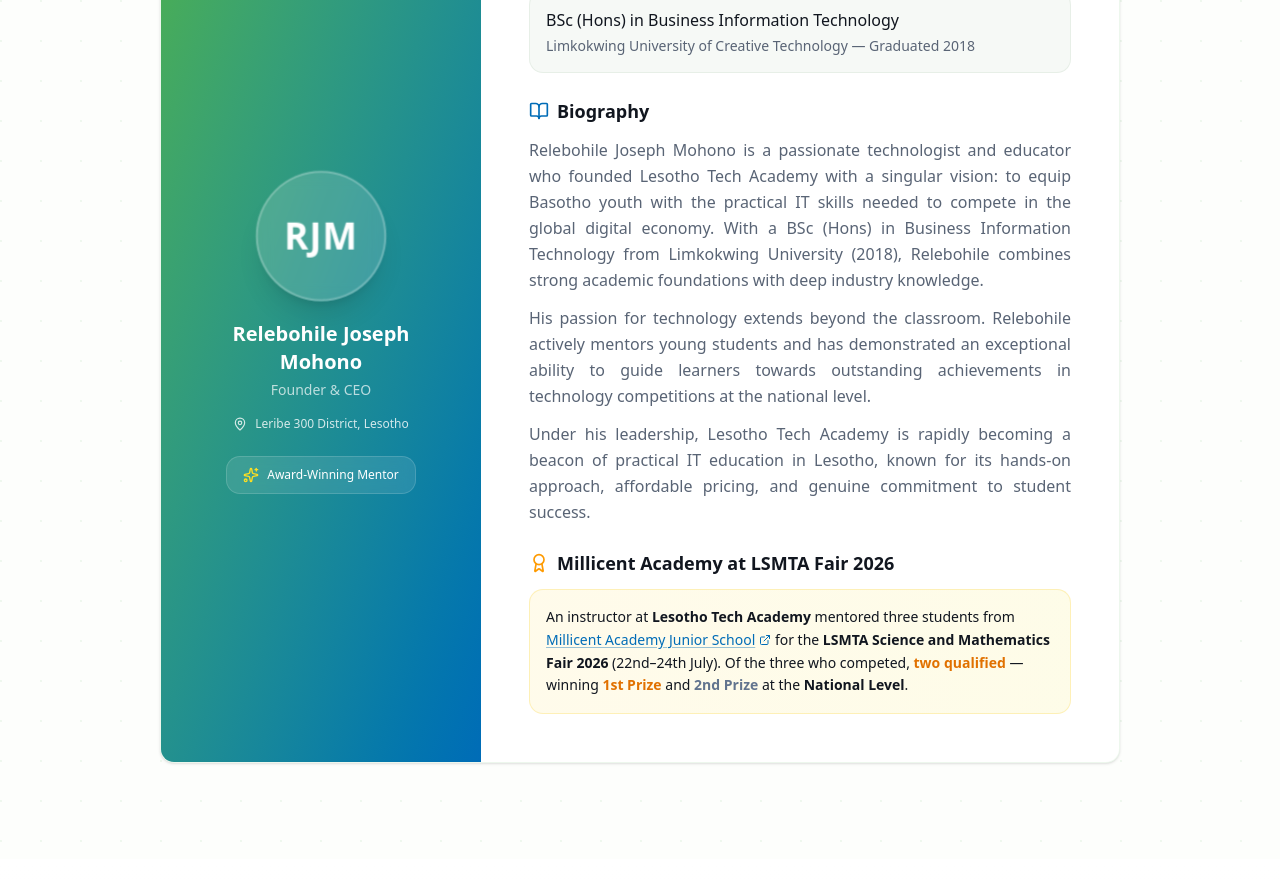
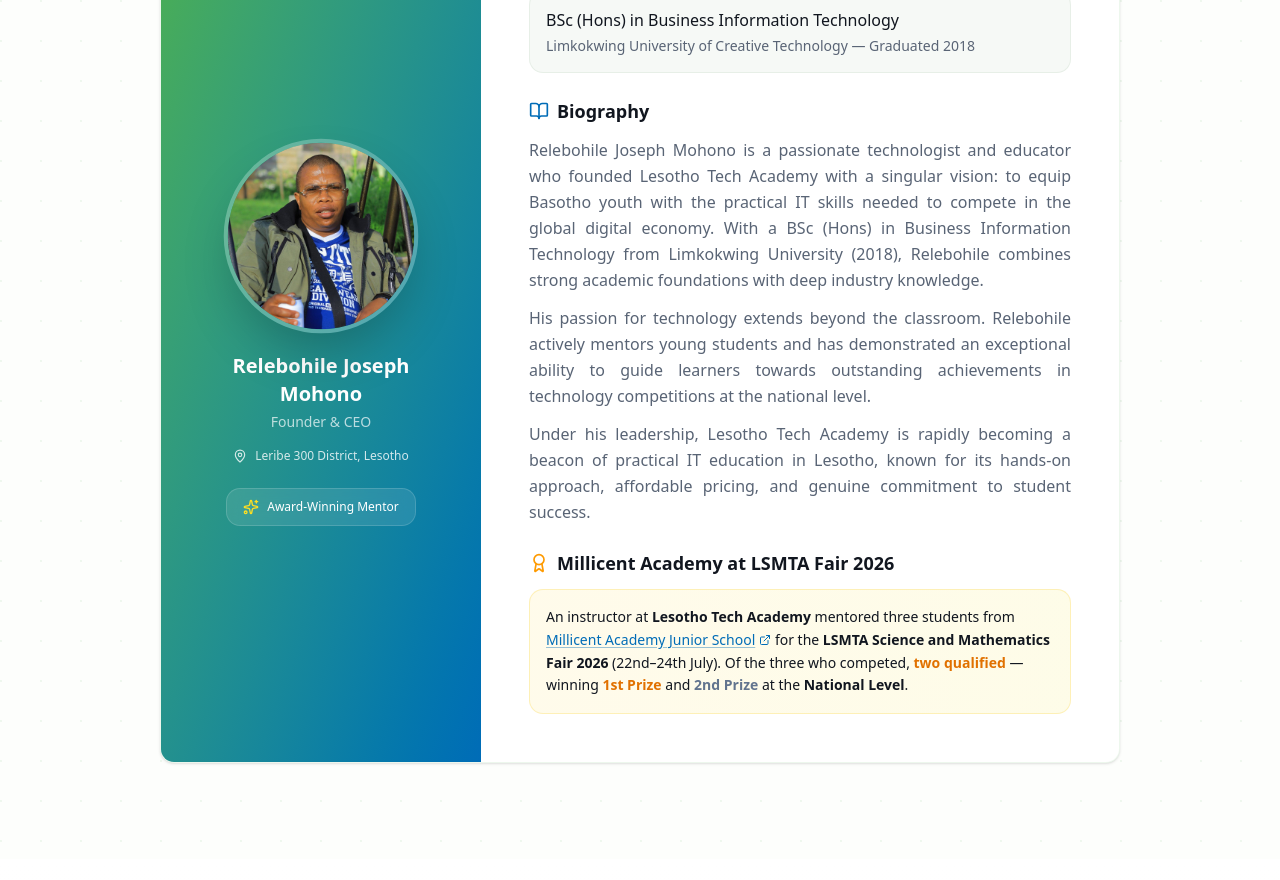
Before and after one commit to Mohono-110/Lesothotechacademy, a Next.js app: page /about in a window 1280 px wide. Shown: the part 2160-3040 px from the top of the page. Built offline with nearby package versions, Linux system fonts and the light colour scheme.

Commit message:
Add founder photo and replace initials on about page

```diff
--- a/src/app/about/page.tsx
+++ b/src/app/about/page.tsx
@@ -296,15 +296,19 @@
                 <div className="grid md:grid-cols-[280px_1fr] lg:grid-cols-[320px_1fr] gap-0">
                   {/* Profile Card */}
                   <div className="bg-gradient-to-br from-lta-green to-lta-blue p-8 sm:p-10 flex flex-col items-center justify-center text-center">
-                    {/* Initials Circle */}
+                    {/* Founder Photo */}
                     <motion.div
-                      animate={{ scale: [1, 1.03, 1] }}
+                      animate={{ scale: [1, 1.02, 1] }}
                       transition={{ duration: 4, repeat: Infinity, ease: 'easeInOut' }}
-                      className="w-28 h-28 sm:w-32 sm:h-32 rounded-full bg-white/15 backdrop-blur-sm border-2 border-white/25 flex items-center justify-center mb-5 shadow-xl"
+                      className="relative mb-5"
                     >
-                      <span className="text-3xl sm:text-4xl font-bold text-white tracking-wide">
-                        RJM
-                      </span>
+                      <div className="w-40 h-40 sm:w-44 sm:h-44 lg:w-48 lg:h-48 rounded-full overflow-hidden border-4 border-white/25 shadow-2xl">
+                        <img
+                          src="/founder.jpg"
+                          alt="Relebohile Joseph Mohono — Founder & CEO of Lesotho Tech Academy"
+                          className="w-full h-full object-cover object-top"
+                        />
+                      </div>
                     </motion.div>
 
                     <h3 className="text-xl font-bold text-white mb-1">
```
Also changed, not shown: public/founder.jpg (added).
